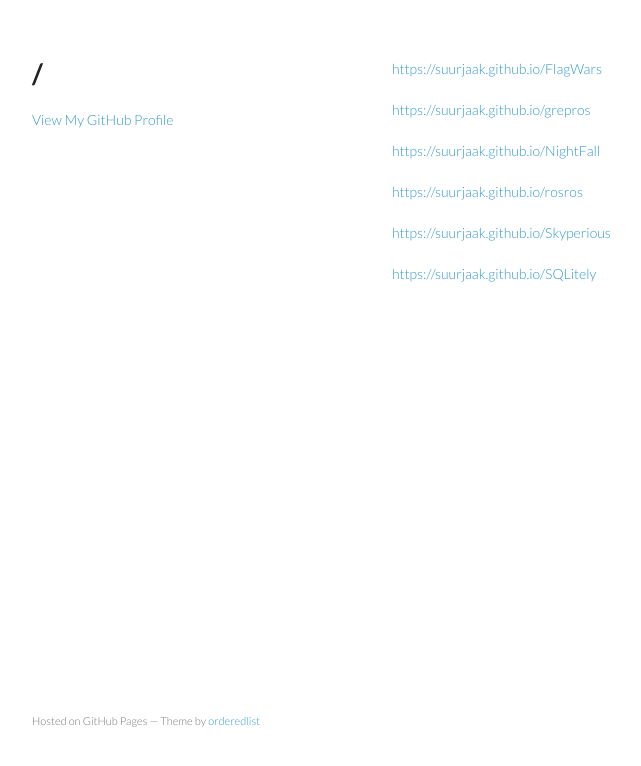
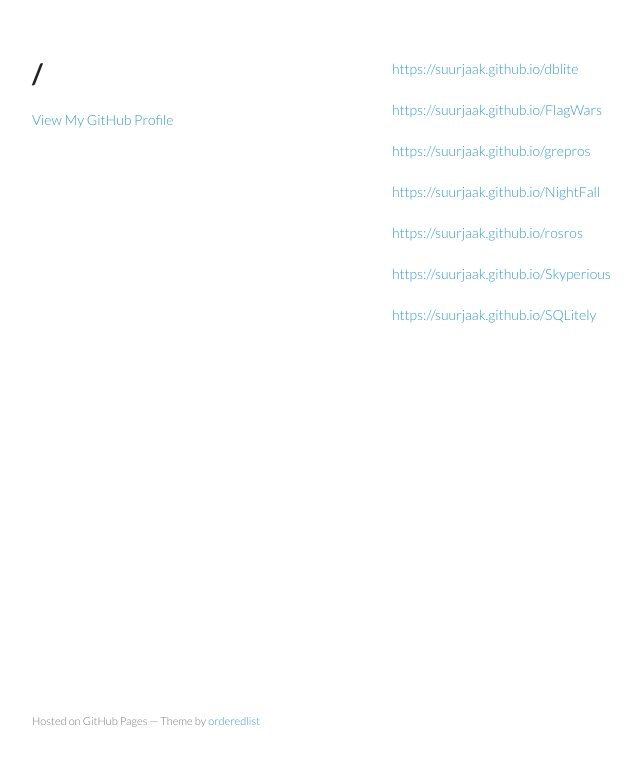
Before and after one commit to suurjaak/suurjaak.github.com, a plain HTML site: page index.html in a window 1280 px wide. Shown: the whole page, without its empty margins (178-819 px from the left). Drawn offline with Linux system fonts and the light colour scheme.

Commit message:
Add dblite link.

```diff
--- a/index.html
+++ b/index.html
@@ -22,6 +22,8 @@
       </header>
       <section>
 
+        <p><a href="https://suurjaak.github.io/dblite">https://suurjaak.github.io/dblite</a></p>
+
         <p><a href="https://suurjaak.github.io/FlagWars">https://suurjaak.github.io/FlagWars</a></p>
 
         <p><a href="https://suurjaak.github.io/grepros">https://suurjaak.github.io/grepros</a></p>
```
